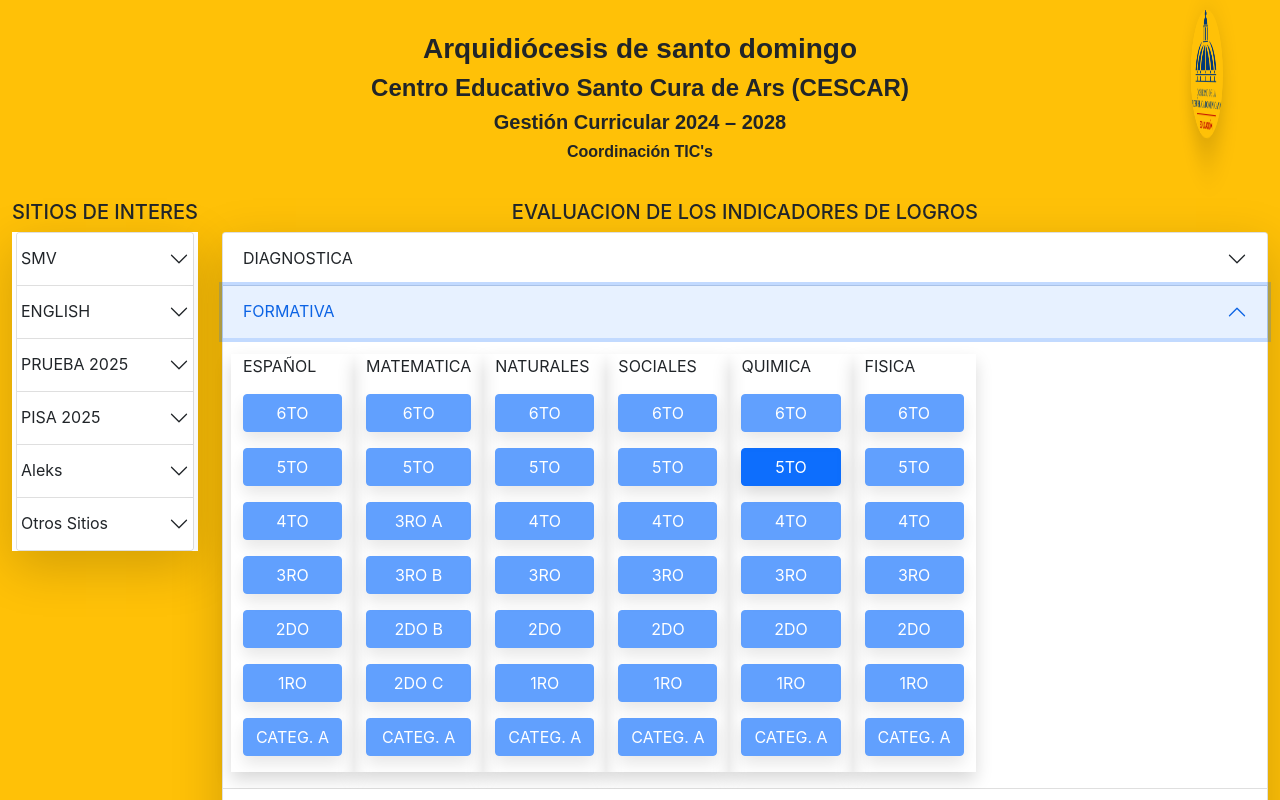
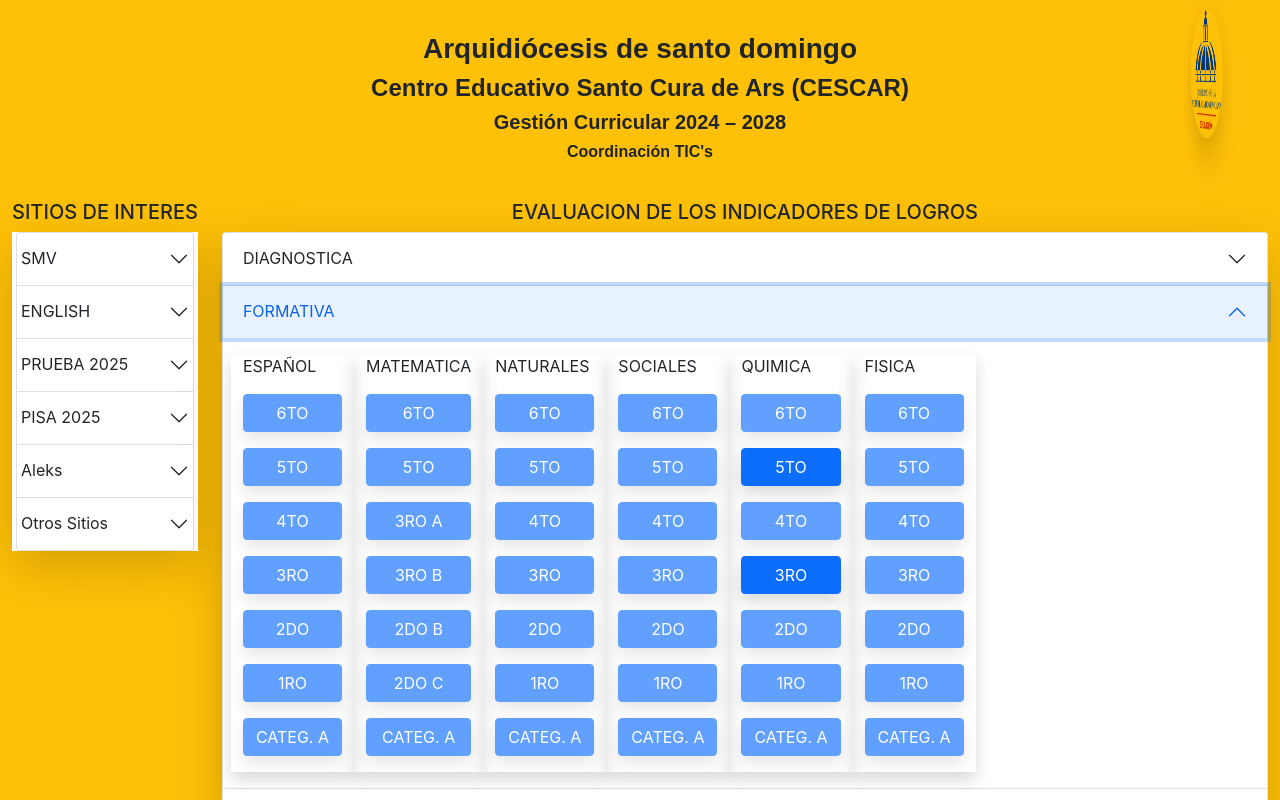
Before and after one commit to cescarsoporte/web, a React (Create React App) app: page / in a window 1280 px wide. Both pictures are taken after a click on the tab "FORMATIVA". Shown: the top 800 px of the page. Built offline with nearby package versions, Linux system fonts and the light colour scheme.

Commit message:
Manuela Quimica 3ro

```diff
--- a/src/components/FormativaSec.js
+++ b/src/components/FormativaSec.js
@@ -57,7 +57,7 @@ const FormativaSec = () => {
                             <li><a className="btn btn-primary disabled shadow w-100" href="#" target="_blank" title="EDUCACION FORMATIVA DE QUIMICA-CENTRO EDUCATIVO SANTO CURA DE ARS">6TO</a></li><p />
                             <li><a className="btn btn-primary shadow w-100" href="https://phet.colorado.edu/sims/cheerpj/molecule-polarity/latest/molecule-polarity.html?simulation=molecule-polarity" target="_blank" title="EDUCACION FORMATIVA DE QUIMICA-CENTRO EDUCATIVO SANTO CURA DE ARS">5TO</a></li><p />
                             <li><a className="btn btn-primary disabled shadow w-100" href="#" target="_blank" title="EDUCACION FORMATIVA DE QUIMICA-CENTRO EDUCATIVO SANTO CURA DE ARS">4TO</a></li><p />
-                            <li><a className="btn btn-primary disabled shadow w-100" href="#" target="_blank" title="EDUCACION FORMATIVA DE QUIMICA-CENTRO EDUCATIVO SANTO CURA DE ARS">3RO</a></li><p />
+                            <li><a className="btn btn-primary shadow w-100" href="https://phet.colorado.edu/sims/html/pendulum-lab/latest/pendulum-lab_all.html?locale=es" target="_blank" title="EDUCACION FORMATIVA DE QUIMICA-CENTRO EDUCATIVO SANTO CURA DE ARS">3RO</a></li><p />
                             <li><a className="btn btn-primary disabled shadow w-100" href="#" target="_blank" title="EDUCACION FORMATIVA DE QUIMICA-CENTRO EDUCATIVO SANTO CURA DE ARS">2DO</a></li><p />
                             <li><a className="btn btn-primary disabled shadow w-100" href="#" target="_blank" title="EDUCACION FORMATIVA DE QUIMICA-CENTRO EDUCATIVO SANTO CURA DE ARS">1RO</a></li><p />
                             <li><a className="btn btn-primary disabled shadow w-100" href="#" target="_blank" title="EDUCACION FORMATIVA DE quimica, categoría A: (5to y 6to de primaria).">CATEG. A</a></li><p />
```
